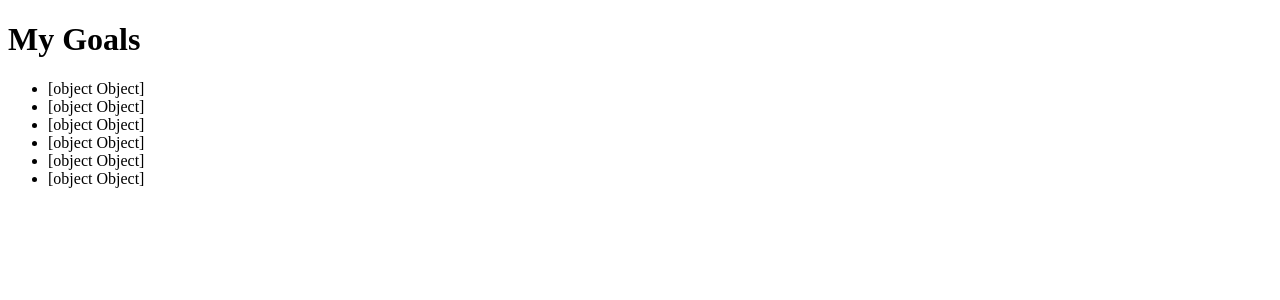
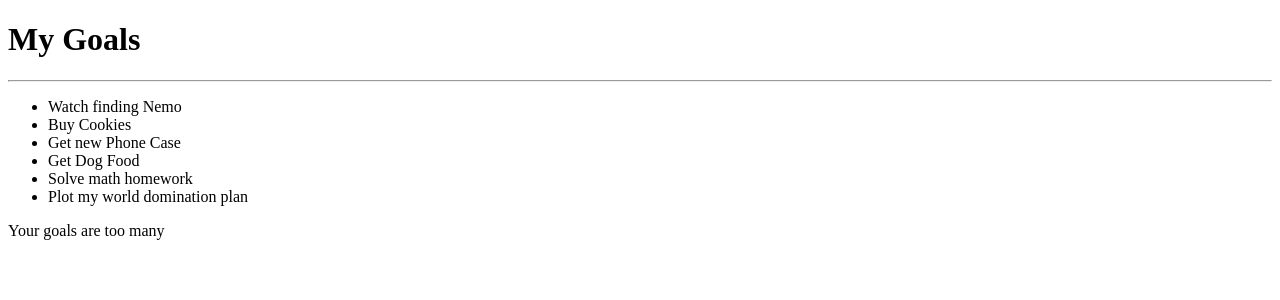
Before and after one commit to mercyakuku/Goals, an Angular app: page / in a window 1280 px wide. Shown: the top 300 px of the page. Built offline with nearby package versions, Linux system fonts and the light colour scheme.

Commit message:
Add ngIf Directive

```diff
--- a/src/app/app.component.html
+++ b/src/app/app.component.html
@@ -1,6 +1,9 @@
 <div>
   <h1>My Goals</h1>
+  <hr>
   <ul>
-    <li *ngFor='let goal of goals'>{{goal}}</li>
+    <li *ngFor='let goal of goals'>{{goal.name}}</li>
   </ul>
+  <p *ngIf='goals.length > 5'>Your goals are too many</p>
+
 </div>
--- a/src/app/goal.ts
+++ b/src/app/goal.ts
@@ -1,4 +1,4 @@
 export class Goal {
-    id: number;
-    name: string;
+    id: number | undefined;
+    name: string | undefined;
 }
```
